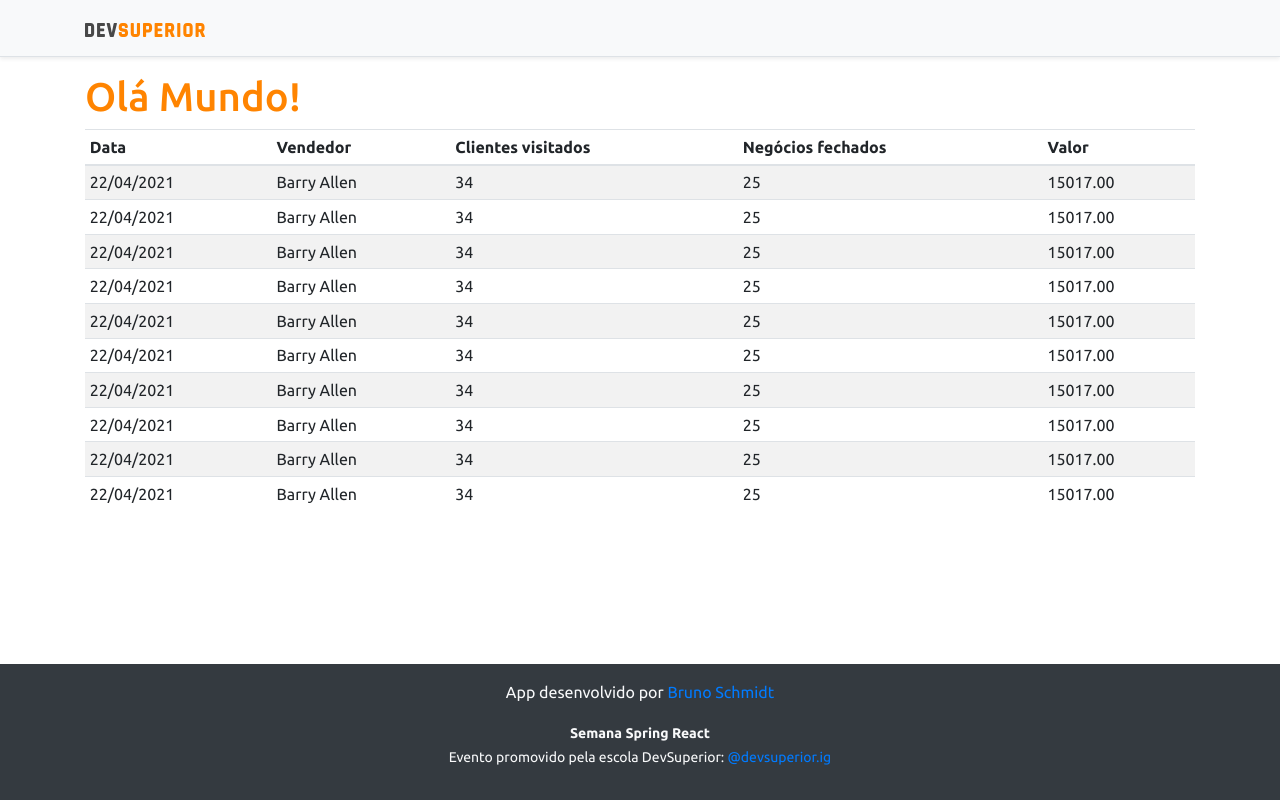
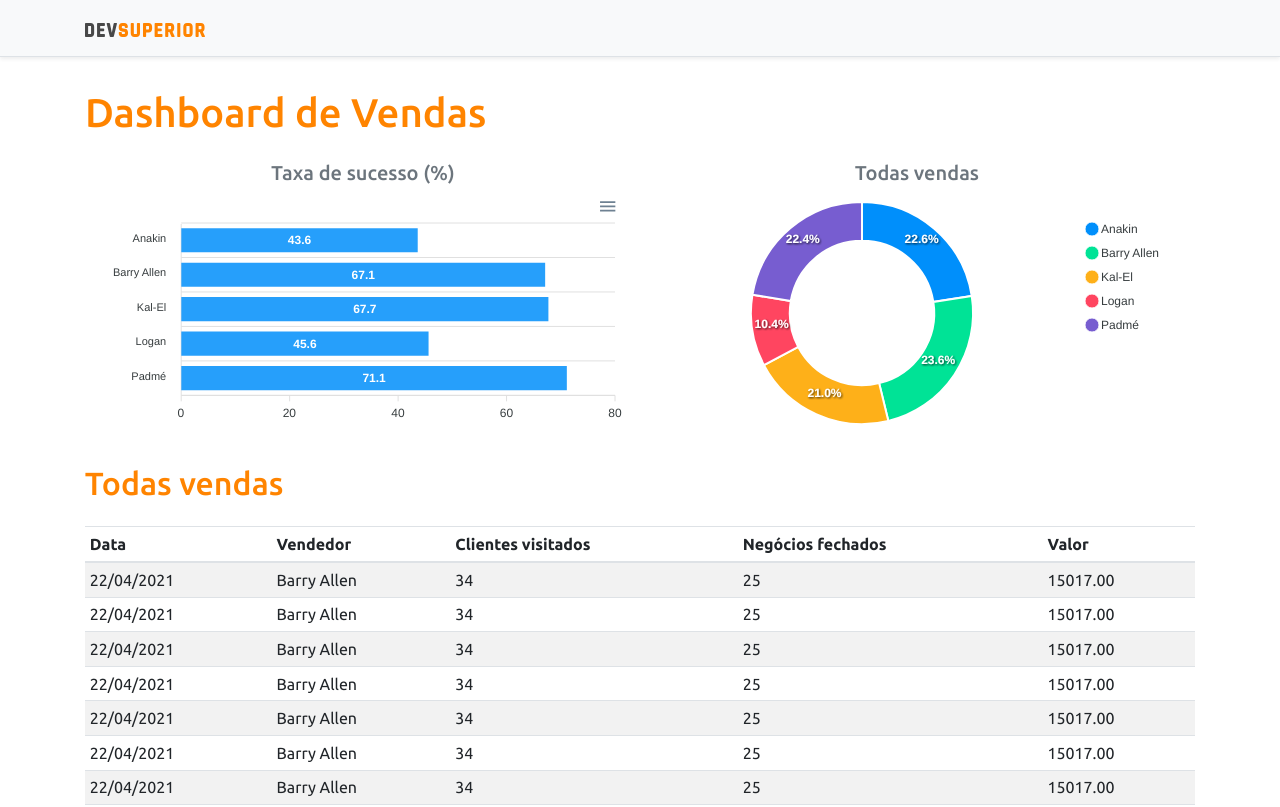
Before and after one commit to BrunoMSchmidt/projeto-sds3, a React (Create React App) app in the folder frontend/: page / in a window 1280 px wide. Shown: the top 807 px of the page. Built offline with nearby package versions, Linux system fonts and the light colour scheme.

Commit message:
Static charts

```diff
--- a/frontend/package.json
+++ b/frontend/package.json
@@ -12,10 +12,12 @@
     "@types/node": "^12.0.0",
     "@types/react": "^17.0.0",
     "@types/react-dom": "^17.0.0",
+    "apexcharts": "^3.26.1",
     "bootstrap": "^4.6.0",
     "jquery": "1.9.1",
     "popper.js": "^1.16.1",
     "react": "^17.0.2",
+    "react-apexcharts": "^1.3.9",
     "react-dom": "^17.0.2",
     "react-scripts": "4.0.3",
     "typescript": "^4.1.2",
--- a/frontend/src/App.tsx
+++ b/frontend/src/App.tsx
@@ -1,4 +1,6 @@
+import BarChart from "components/BarChart";
 import DataTable from "components/DataTable";
+import DonutChart from "components/DonutChart";
 import Footer from "components/Footer";
 import NavBar from "components/NavBar";
 
@@ -7,7 +9,22 @@
     <>
       <NavBar />
       <div className="container">
-        <h1 className="text-primary">Olá Mundo!</h1>
+        <h1 className="text-primary py-3">Dashboard de Vendas</h1>
+
+        <div className="row px-3">
+          <div className="col-sm-6">
+            <h5 className="text-center text-secondary">Taxa de sucesso (%)</h5>
+            <BarChart />
+          </div>
+          <div className="col-sm-6">
+            <h5 className="text-center text-secondary">Todas vendas</h5>
+            <DonutChart />
+          </div>
+        </div>
+
+        <div className="py-3">
+          <h2 className="text-primary">Todas vendas</h2>
+        </div>
 
         <DataTable />
       </div>
--- /dev/null
+++ b/frontend/src/components/BarChart/index.tsx
@@ -0,0 +1,34 @@
+import Chart from "react-apexcharts";
+
+const BarChart = () => {
+  const options = {
+    plotOptions: {
+      bar: {
+        horizontal: true,
+      },
+    },
+  };
+
+  const mockData = {
+    labels: {
+      categories: ["Anakin", "Barry Allen", "Kal-El", "Logan", "Padmé"],
+    },
+    series: [
+      {
+        name: "% Sucesso",
+        data: [43.6, 67.1, 67.7, 45.6, 71.1],
+      },
+    ],
+  };
+
+  return (
+    <Chart
+      options={{ ...options, xaxis: mockData.labels }}
+      series={mockData.series}
+      type="bar"
+      height="240"
+    />
+  );
+};
+
+export default BarChart;
--- /dev/null
+++ b/frontend/src/components/DonutChart/index.tsx
@@ -0,0 +1,25 @@
+import Chart from "react-apexcharts";
+
+const DonutChart = () => {
+  const mockData = {
+    series: [477138, 499928, 444867, 220426, 473088],
+    labels: ["Anakin", "Barry Allen", "Kal-El", "Logan", "Padmé"],
+  };
+
+  const options = {
+    legend: {
+      show: true,
+    },
+  };
+
+  return (
+    <Chart
+      options={{ ...options, labels: mockData.labels }}
+      series={mockData.series}
+      type="donut"
+      height="240"
+    />
+  );
+};
+
+export default DonutChart;
```
Also changed, not shown: 1 other file (tests, documents, lock files or other folders).
